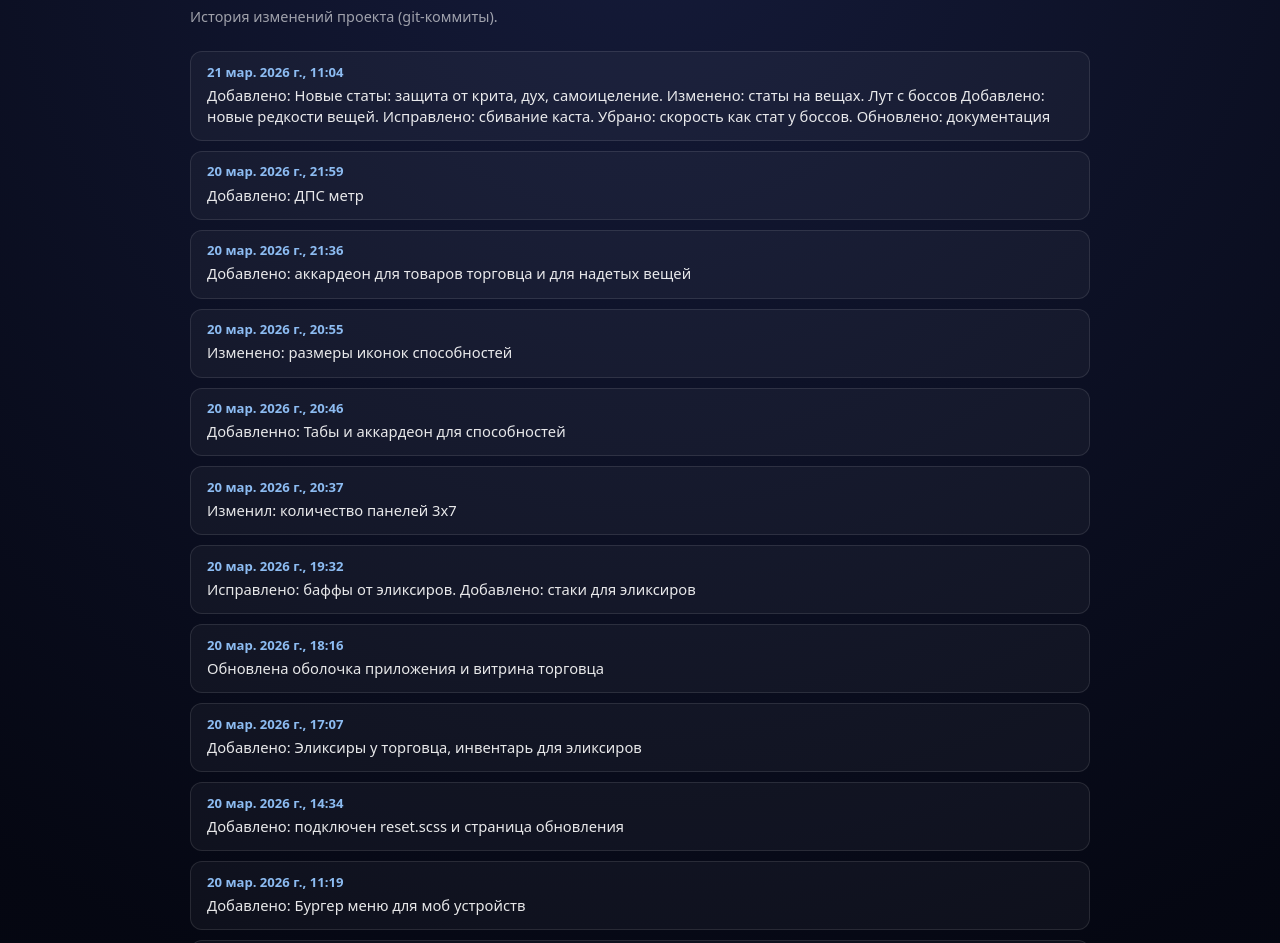
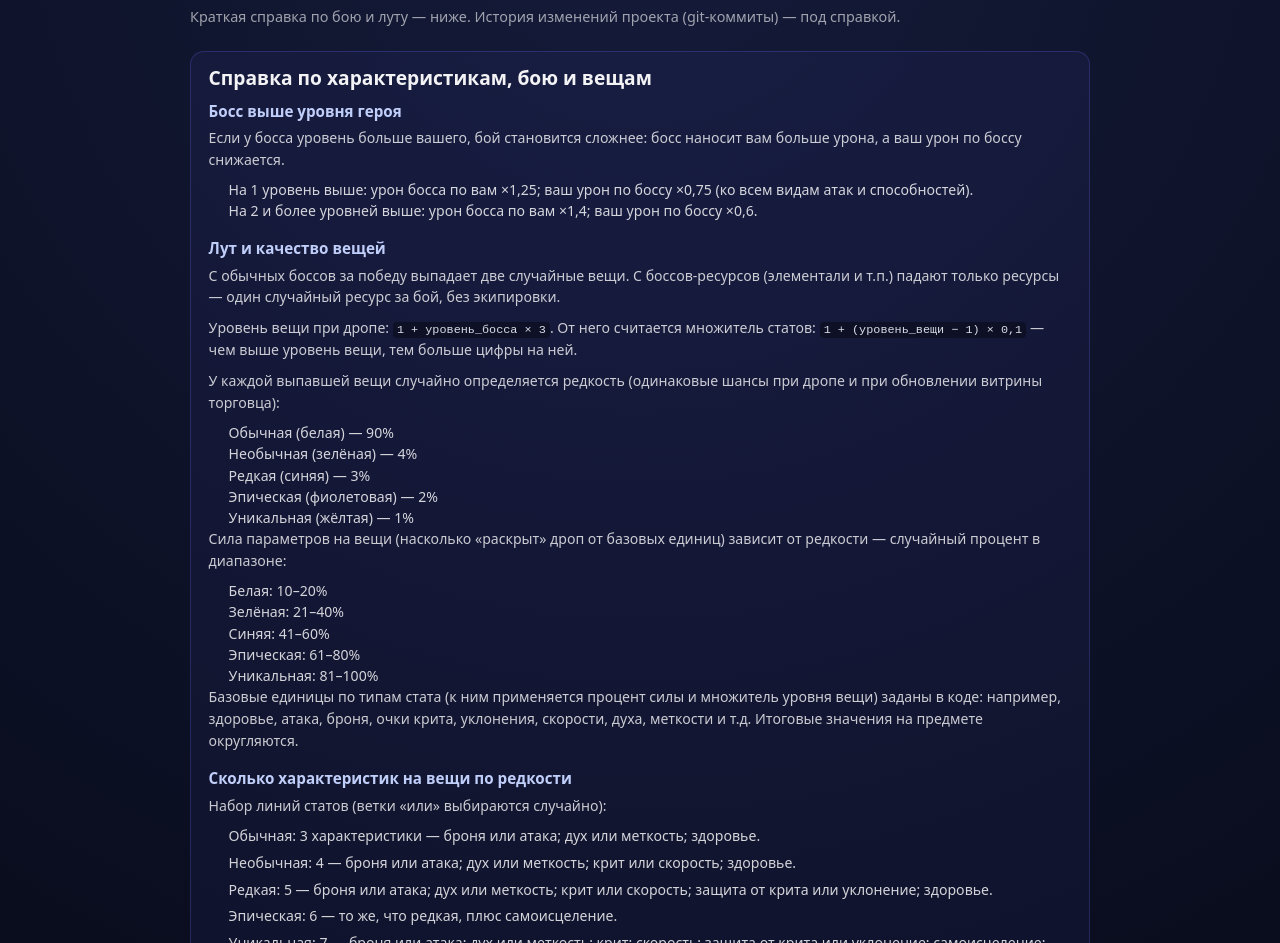
Before and after one commit to Ncomest/pve, a Vue app: page /update in a window 1280 px wide. Shown: the part 129-1072 px from the top of the page. Built offline with nearby package versions, Linux system fonts and the light colour scheme.

Commit message:
Добавлено: пояснение за редкость лута и статы

```diff
--- a/src/pages/Update/UpdatePage.vue
+++ b/src/pages/Update/UpdatePage.vue
@@ -72,7 +72,73 @@ onBeforeUnmount(() => {
 <template>
   <div class="update-page">
     <h1 class="update-page__title">Обновление</h1>
-    <p class="update-page__subtitle">История изменений проекта (git-коммиты).</p>
+    <p class="update-page__subtitle">
+      Краткая справка по бою и луту — ниже. История изменений проекта (git-коммиты) — под справкой.
+    </p>
+
+    <section class="update-page__guide" aria-labelledby="update-guide-title">
+      <h2 id="update-guide-title" class="update-page__guide-title">Справка по характеристикам, бою и вещам</h2>
+
+      <div class="update-page__guide-block">
+        <h3 class="update-page__guide-h3">Босс выше уровня героя</h3>
+        <p class="update-page__guide-p">
+          Если у босса уровень больше вашего, бой становится сложнее: босс наносит вам больше урона, а ваш урон по боссу снижается.
+        </p>
+        <ul class="update-page__guide-list">
+          <li><strong>На 1 уровень выше:</strong> урон босса по вам ×1,25; ваш урон по боссу ×0,75 (ко всем видам атак и способностей).</li>
+          <li><strong>На 2 и более уровней выше:</strong> урон босса по вам ×1,4; ваш урон по боссу ×0,6.</li>
+        </ul>
+      </div>
+
+      <div class="update-page__guide-block">
+        <h3 class="update-page__guide-h3">Лут и качество вещей</h3>
+        <p class="update-page__guide-p">
+          С обычных боссов за победу выпадает <strong>две</strong> случайные вещи. С боссов-ресурсов (элементали и т.п.) падают
+          <strong>только ресурсы</strong> — один случайный ресурс за бой, без экипировки.
+        </p>
+        <p class="update-page__guide-p">
+          <strong>Уровень вещи</strong> при дропе: <code class="update-page__code">1 + уровень_босса × 3</code>. От него считается множитель статов:
+          <code class="update-page__code">1 + (уровень_вещи − 1) × 0,1</code> — чем выше уровень вещи, тем больше цифры на ней.
+        </p>
+        <p class="update-page__guide-p">
+          У каждой выпавшей вещи случайно определяется <strong>редкость</strong> (одинаковые шансы при дропе и при обновлении витрины торговца):
+        </p>
+        <ul class="update-page__guide-list">
+          <li>Обычная (белая) — 90%</li>
+          <li>Необычная (зелёная) — 4%</li>
+          <li>Редкая (синяя) — 3%</li>
+          <li>Эпическая (фиолетовая) — 2%</li>
+          <li>Уникальная (жёлтая) — 1%</li>
+        </ul>
+        <p class="update-page__guide-p">
+          <strong>Сила параметров</strong> на вещи (насколько «раскрыт» дроп от базовых единиц) зависит от редкости — случайный процент в диапазоне:
+        </p>
+        <ul class="update-page__guide-list">
+          <li>Белая: 10–20%</li>
+          <li>Зелёная: 21–40%</li>
+          <li>Синяя: 41–60%</li>
+          <li>Эпическая: 61–80%</li>
+          <li>Уникальная: 81–100%</li>
+        </ul>
+        <p class="update-page__guide-p">
+          Базовые единицы по типам стата (к ним применяется процент силы и множитель уровня вещи) заданы в коде: например, здоровье, атака, броня, очки крита, уклонения, скорости, духа, меткости и т.д. Итоговые значения на предмете округляются.
+        </p>
+      </div>
+
+      <div class="update-page__guide-block">
+        <h3 class="update-page__guide-h3">Сколько характеристик на вещи по редкости</h3>
+        <p class="update-page__guide-p">Набор линий статов (ветки «или» выбираются случайно):</p>
+        <ul class="update-page__guide-list update-page__guide-list--compact">
+          <li><strong>Обычная:</strong> 3 характеристики — броня или атака; дух или меткость; здоровье.</li>
+          <li><strong>Необычная:</strong> 4 — броня или атака; дух или меткость; крит или скорость; здоровье.</li>
+          <li><strong>Редкая:</strong> 5 — броня или атака; дух или меткость; крит или скорость; защита от крита или уклонение; здоровье.</li>
+          <li><strong>Эпическая:</strong> 6 — то же, что редкая, плюс самоисцеление.</li>
+          <li><strong>Уникальная:</strong> 7 — броня или атака; дух или меткость; крит; скорость; защита от крита или уклонение; самоисцеление; здоровье.</li>
+        </ul>
+      </div>
+    </section>
+
+    <h2 class="update-page__section-heading">История коммитов</h2>
 
     <section class="update-page__list">
       <article
@@ -113,6 +179,75 @@ onBeforeUnmount(() => {
   color: rgba(255, 255, 255, 0.6);
   margin-bottom: 1.5rem;
   line-height: 1.4;
+}
+
+.update-page__section-heading {
+  font-size: 1.15rem;
+  font-weight: 600;
+  color: rgba(255, 255, 255, 0.88);
+  margin: 0 0 0.75rem;
+}
+
+.update-page__guide {
+  margin-bottom: 2rem;
+  padding: 1rem 1.1rem 1.15rem;
+  border-radius: 14px;
+  border: 1px solid rgba(99, 102, 241, 0.25);
+  background: rgba(99, 102, 241, 0.06);
+}
+
+.update-page__guide-title {
+  font-size: 1.2rem;
+  font-weight: 700;
+  color: rgba(255, 255, 255, 0.95);
+  margin: 0 0 1rem;
+}
+
+.update-page__guide-block {
+  margin-bottom: 1.25rem;
+}
+
+.update-page__guide-block:last-child {
+  margin-bottom: 0;
+}
+
+.update-page__guide-h3 {
+  font-size: 0.95rem;
+  font-weight: 600;
+  color: rgba(196, 210, 254, 0.98);
+  margin: 0 0 0.5rem;
+}
+
+.update-page__guide-p {
+  font-size: 0.88rem;
+  color: rgba(255, 255, 255, 0.78);
+  line-height: 1.55;
+  margin: 0 0 0.55rem;
+}
+
+.update-page__guide-p:last-child {
+  margin-bottom: 0;
+}
+
+.update-page__guide-list {
+  font-size: 0.88rem;
+  color: rgba(255, 255, 255, 0.82);
+  line-height: 1.5;
+  margin: 0.35rem 0 0;
+  padding-left: 1.25rem;
+}
+
+.update-page__guide-list--compact li {
+  margin-bottom: 0.35rem;
+}
+
+.update-page__code {
+  font-family: ui-monospace, monospace;
+  font-size: 0.84em;
+  padding: 0.1em 0.35em;
+  border-radius: 4px;
+  background: rgba(0, 0, 0, 0.35);
+  color: rgba(226, 232, 240, 0.95);
 }
 
 .update-page__list {
```
